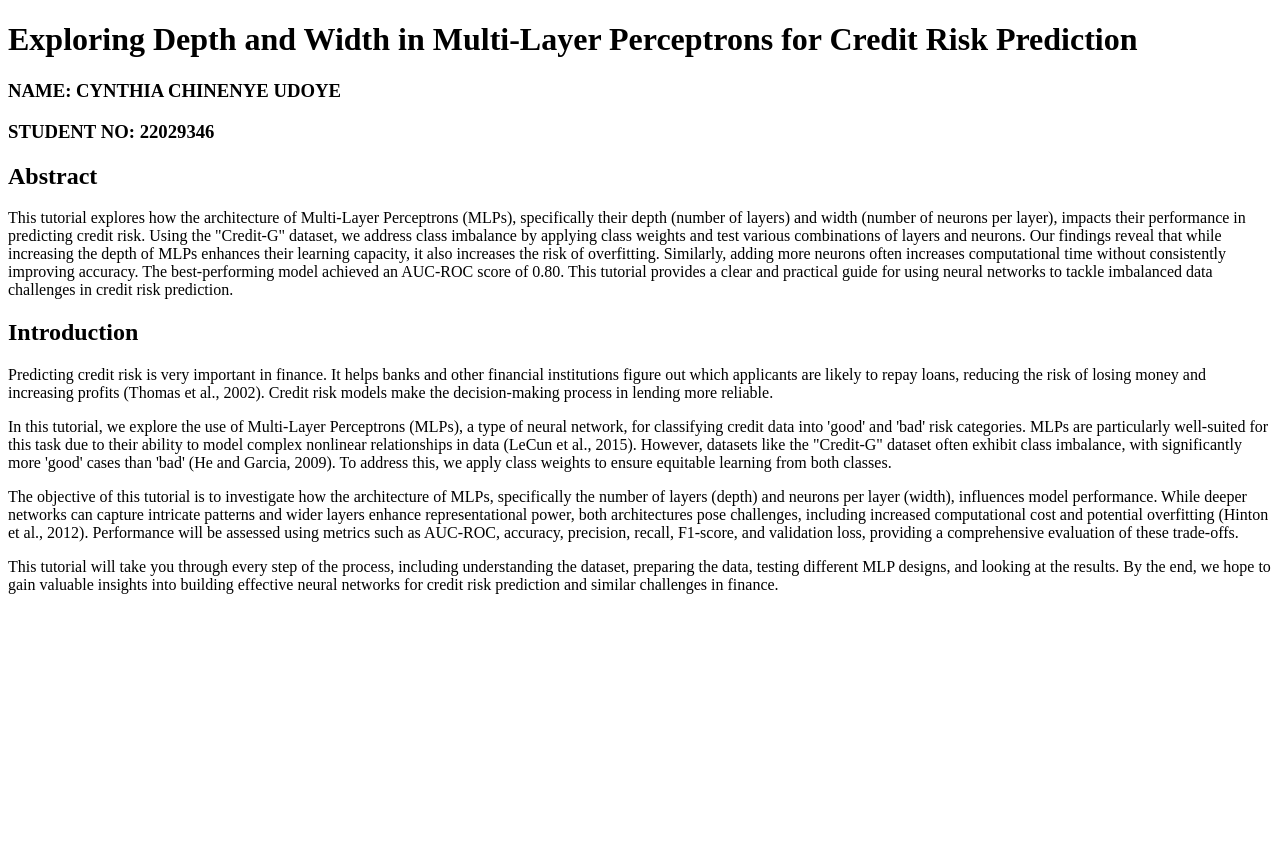
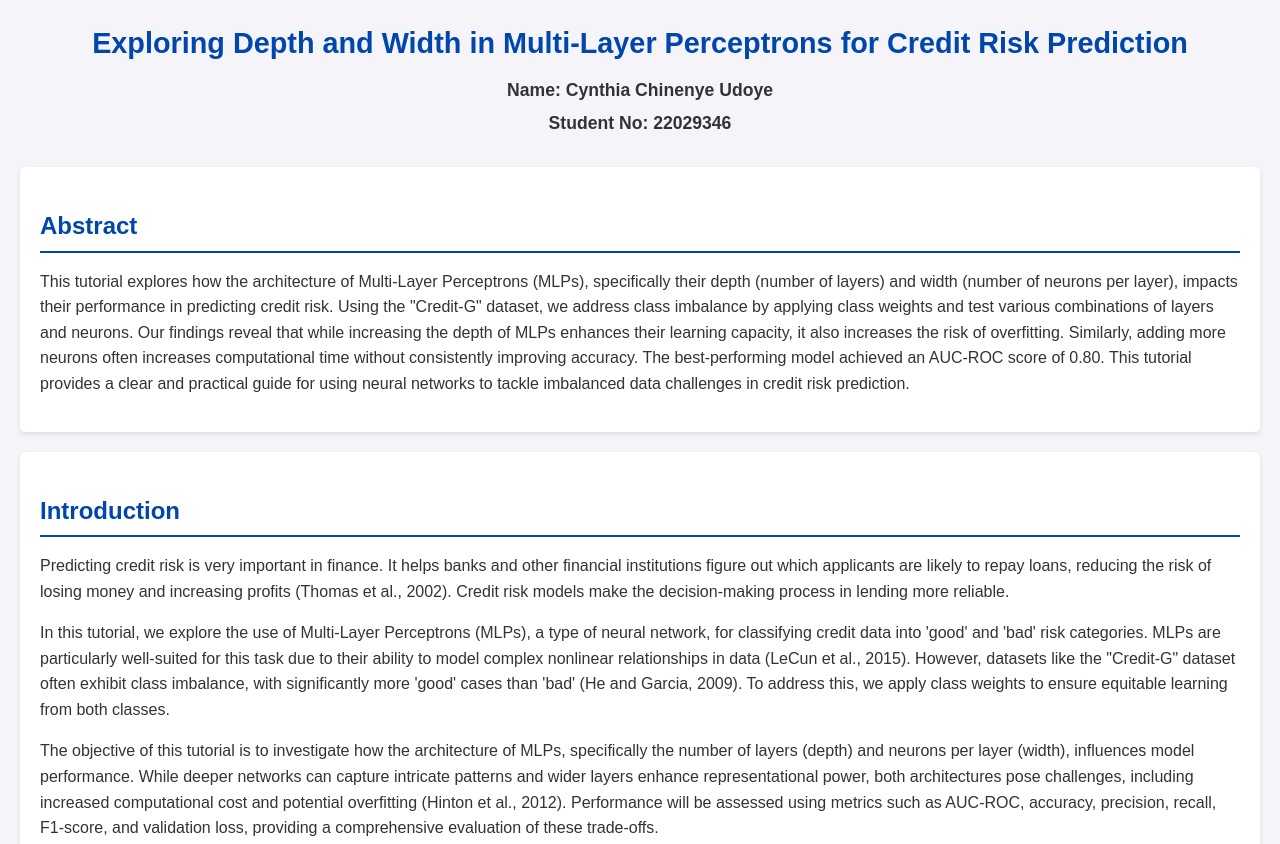
Before and after one commit to Cynthiaudoye/CreditRisk_NN, a plain HTML site: page index.html in a window 1280 px wide. Shown: the top 844 px of the page. Before the commit the page ends 800 px from the top, so only its background shows below. Drawn offline with Linux system fonts and the light colour scheme.

Commit message:
Update index.html

```diff
--- a/index.html
+++ b/index.html
@@ -4,12 +4,52 @@
     <meta charset="UTF-8">
     <meta name="viewport" content="width=device-width, initial-scale=1.0">
     <title>Credit Risk Prediction Tutorial</title>
+    <style>
+        body {
+            font-family: Arial, sans-serif;
+            line-height: 1.6;
+            margin: 20px;
+            background-color: #f4f4f9;
+            color: #333;
+        }
+        header {
+            text-align: center;
+            margin-bottom: 30px;
+        }
+        header h1 {
+            font-size: 1.8em;
+            color: #0046ad;
+            margin-bottom: 10px;
+        }
+        header h3 {
+            font-size: 1.1em;
+            color: #333;
+            margin: 5px 0;
+        }
+        section {
+            background: #ffffff;
+            padding: 20px;
+            margin-bottom: 20px;
+            border-radius: 5px;
+            box-shadow: 0 2px 5px rgba(0, 0, 0, 0.1);
+        }
+        section h2 {
+            font-size: 1.5em;
+            color: #0046ad;
+            margin-bottom: 15px;
+            border-bottom: 2px solid #0046ad;
+            padding-bottom: 5px;
+        }
+        section p {
+            margin-bottom: 15px;
+        }
+    </style>
 </head>
 <body>
     <header>
         <h1>Exploring Depth and Width in Multi-Layer Perceptrons for Credit Risk Prediction</h1>
-        <h3>NAME: CYNTHIA CHINENYE UDOYE</h3>
-        <h3>STUDENT NO: 22029346</h3>
+        <h3>Name: Cynthia Chinenye Udoye</h3>
+        <h3>Student No: 22029346</h3>
     </header>
 
     <section id="abstract">
```
